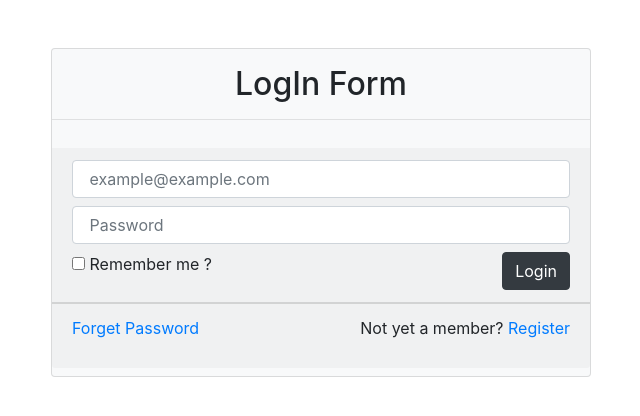
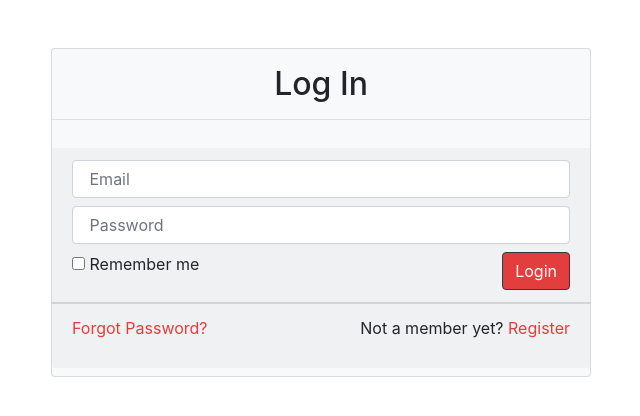
Before and after one commit to besagjoni/Profit, a PHP site: page /user/useraccount/redirect.php in a window 1280 px wide. Shown: the top 416 px of the page, without its empty margins (319-959 px from the left). Run offline with PHP 8.4, Linux system fonts and the light colour scheme.

Commit message:
Update redirect.php

```diff
--- a/Profit-Backend/useraccount/redirect.php
+++ b/Profit-Backend/useraccount/redirect.php
@@ -7,24 +7,23 @@
                <div class="card bg-light mt-5 py-2">
                     <div class="card-title">
                     <?php
-                    redirect_validation();
                         display_message();
-
+                        redirect_validation();
                     ?>
-                        <h2 class="text-center mt-2"> LogIn Form</h2>
+                        <h2 class="text-center mt-2"> Log In</h2>
 						<hr>
                     </div>
                     <div class="card-header">
                         <form action="" method="POST">
-                    	    <input type="email" name="UEmail" placeholder=" example@example.com" class="form-control py-2 mb-2">
+                    	    <input type="email" name="UEmail" placeholder=" Email" class="form-control py-2 mb-2">
                     	    <input type="password" name="UPass" placeholder=" Password" class="form-control py-2 mb-2">
-						    <input type="checkbox" name="remember" id=""> <span> Remember me ? </span>
-						    <button class="btn btn-dark float-right">Login </button>
+						    <input type="checkbox" name="remember" id=""> <span> Remember me </span>
+						    <button class="btn btn-dark float-right" style="background-color:#e23e3e;">Login </button>
 
                     </div>
 					<div class="card-footer ">
-						<a href="recover.php" class="">Forget Password</a>
-						<p class="float-right"> Not yet a member? <a href="register.php">Register</a> </p>
+						<a href="recover.php" class="" style="color:#e23e3e;">Forgot Password?</a>
+						<p class="float-right"> Not a member yet? <a href="register.php" style="color:#e23e3e;">Register</a> </p>
                         </form>
                     </div>
                </div>
```
